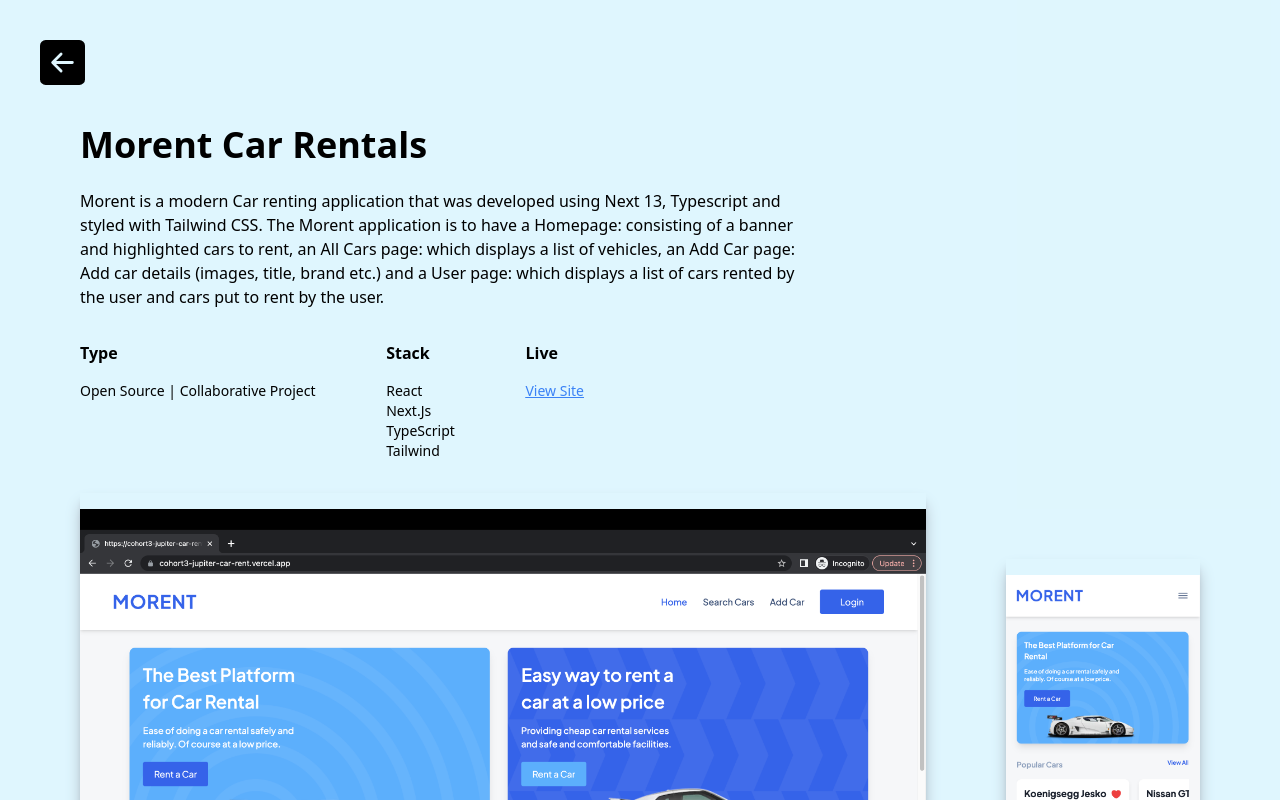
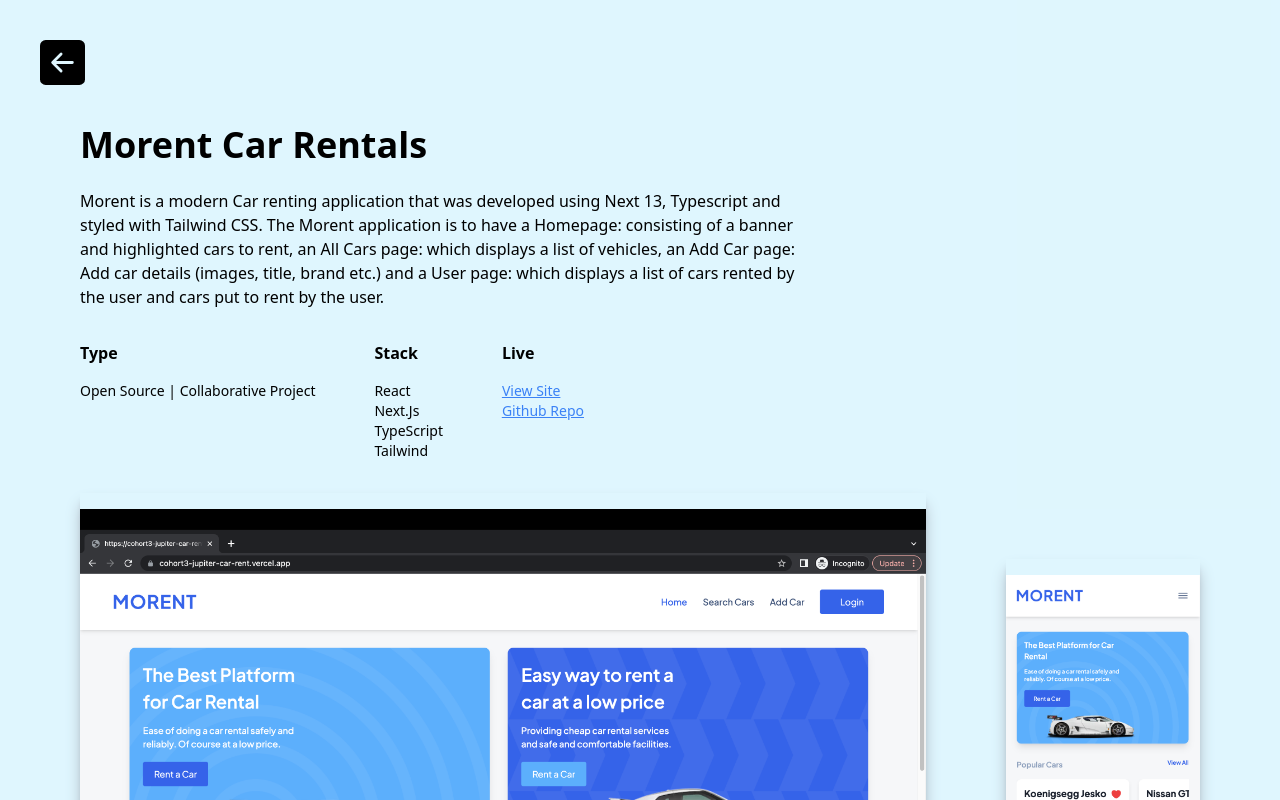
Before and after one commit to mlguels/Portfolio, a Next.js app: page /morent in a window 1280 px wide. Shown: the top 800 px of the page. Built offline with nearby package versions, Linux system fonts and the light colour scheme.

Commit message:
Added Github Repo

```diff
--- a/src/app/components/Main.tsx
+++ b/src/app/components/Main.tsx
@@ -7,7 +7,7 @@ import Github from './Github';
 import Email from './Email';
 
 const Main = () => (
-	<main id='home' className=''>
+	<main id='home' className='bg-[url(/svg/s.svg)]'>
 		<div className='w-full h-screen text-center'>
 			<div className='max-w-[1240px] w-full h-full mx-auto p-2 flex justify-center items-center'>
 				<section>
--- a/src/app/morent/page.tsx
+++ b/src/app/morent/page.tsx
@@ -38,7 +38,10 @@ export default function Morent() {
 					<div>
 						<div className='font-bold'>Live</div>
 						<div className='text-sm mt-4 underline text-blue-500 font-light'>
-							<a href='https://cohort3-jupiter-car-rent.vercel.app/' target='_blank' rel='noreferrer'>View Site</a>
+							<div>
+								<a href='https://cohort3-jupiter-car-rent.vercel.app/' target='_blank' rel='noreferrer'>View Site</a>
+							</div>
+							<a href='https://github.com/JavaScript-Mastery-PRO/Cohort3_Jupiter_CarRent' target='_blank' rel='noreferrer'>Github Repo</a>
 						</div>
 					</div>
 				</div>
```
